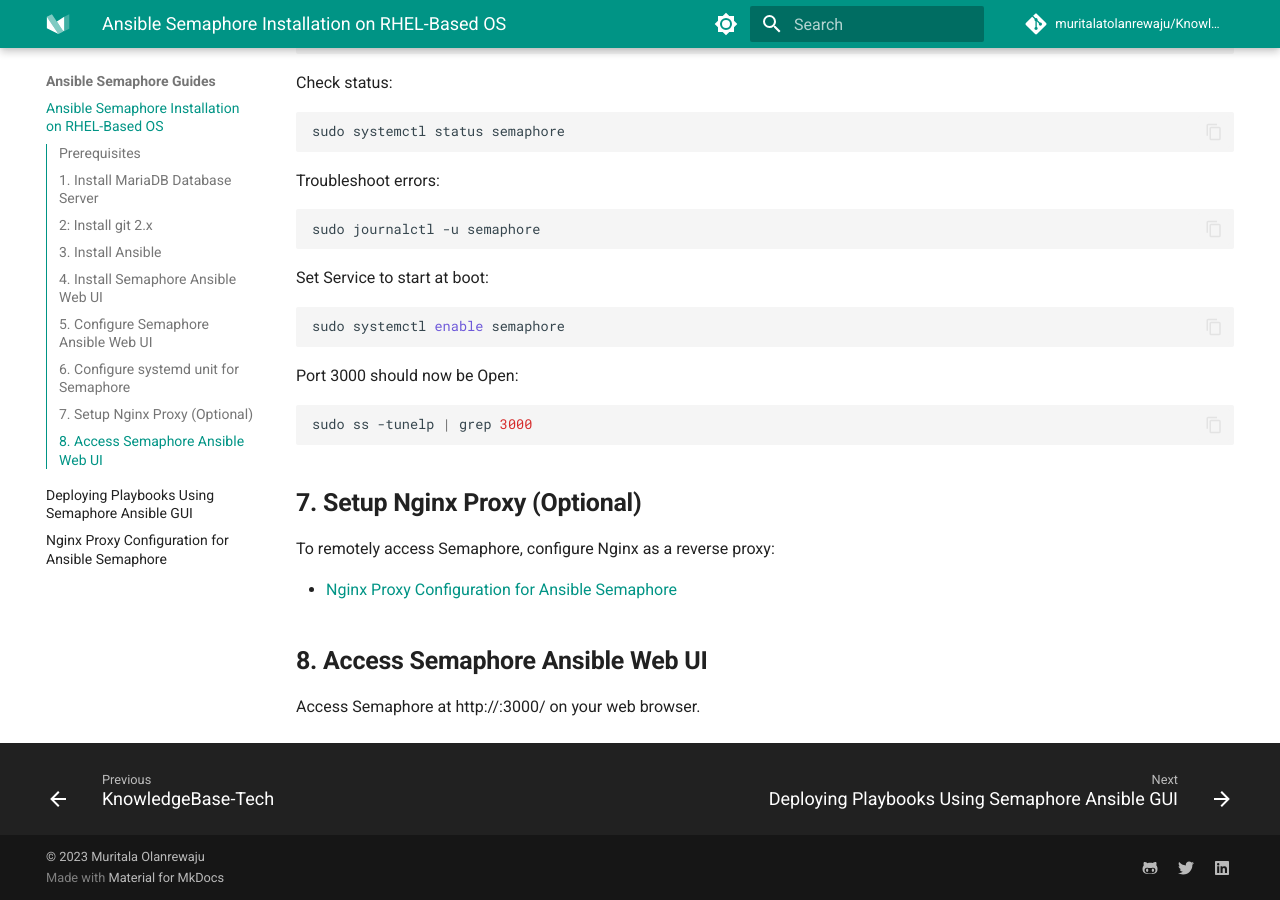
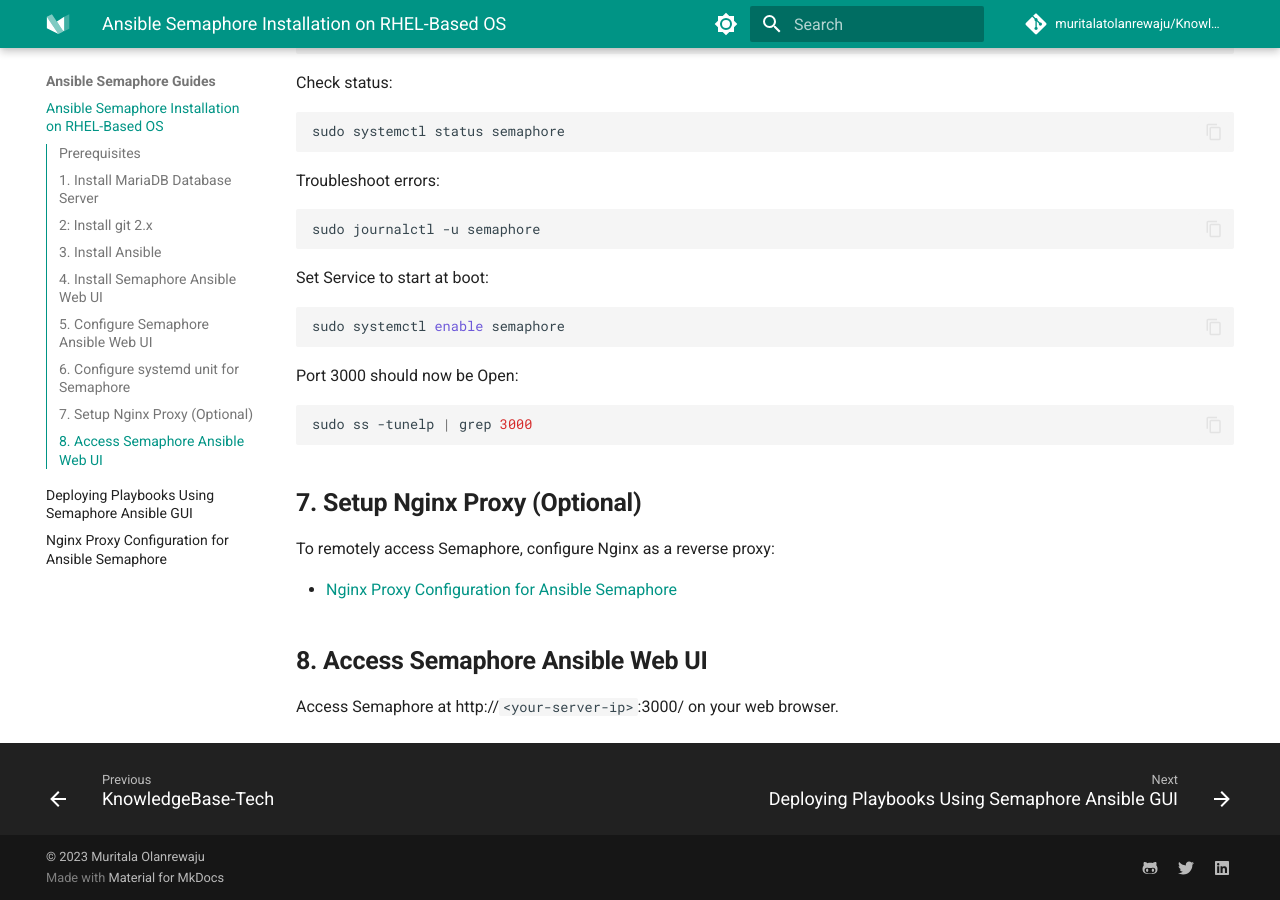
Before and after one commit to muritalatolanrewaju/KnowledgeBase-Tech, an MkDocs documentation site: the page built from docs/Ansible-Semaphore-Guides/Ansible-Semaphore-Installation-on-RHEL-Based-OS.md, in a window 1280 px wide and 900 px high, scrolled down 4072 px. Built offline with MkDocs 1.6.1 and Material for MkDocs 9.7.7, drawn with Linux system fonts in a browser that asks for light colours; comment, search, counter and statistics services are not loaded.

Commit message:
Update Ansible-Semaphore-Installation-on-RHEL-Based-OS.md

```diff
--- a/docs/Ansible-Semaphore-Guides/Ansible-Semaphore-Installation-on-RHEL-Based-OS.md
+++ b/docs/Ansible-Semaphore-Guides/Ansible-Semaphore-Installation-on-RHEL-Based-OS.md
@@ -238,4 +238,4 @@
 
 ## **8. Access Semaphore Ansible Web UI**
 
-Access Semaphore at http://<your-server-ip>:3000/ on your web browser.
+Access Semaphore at http://`<your-server-ip>`:3000/ on your web browser.
```
